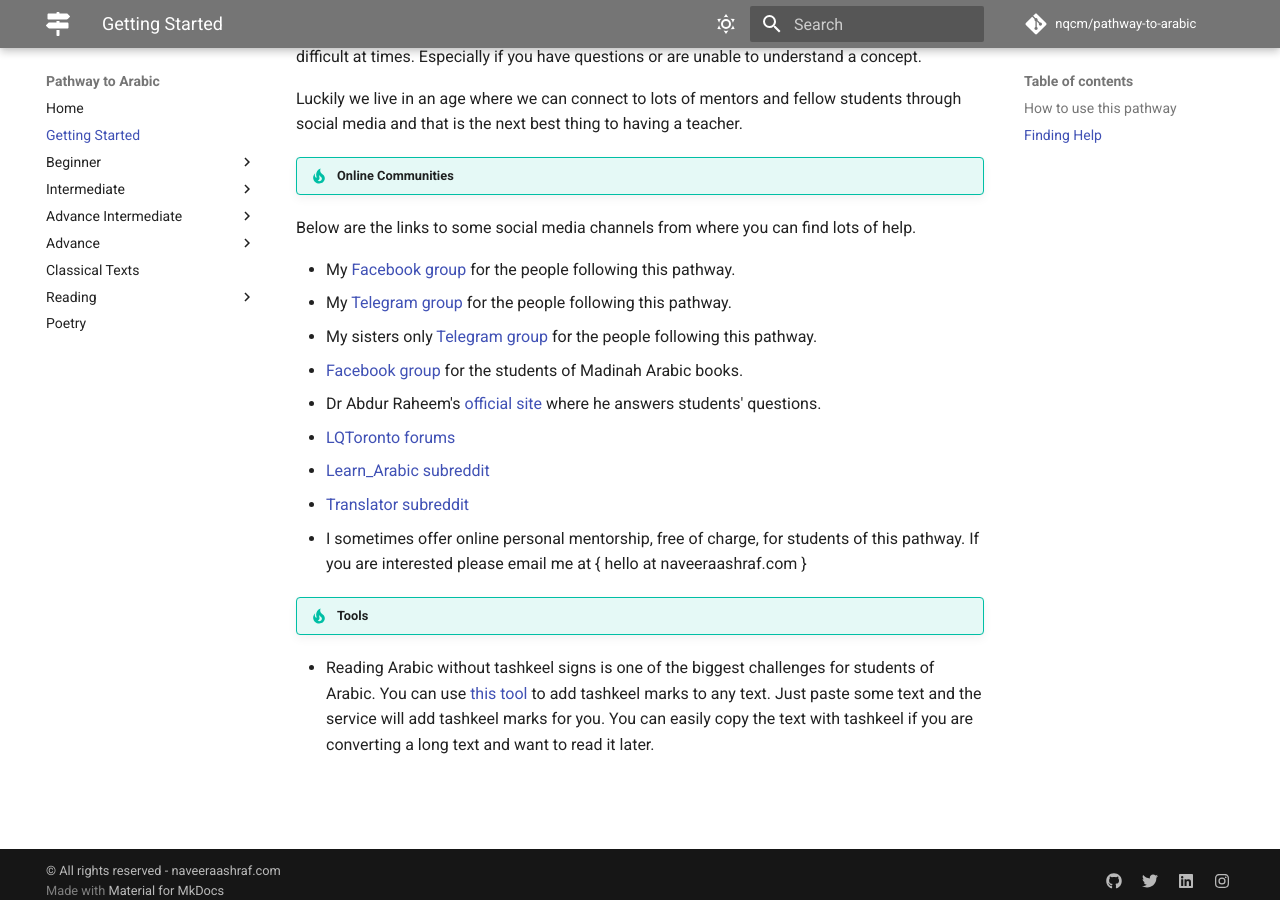
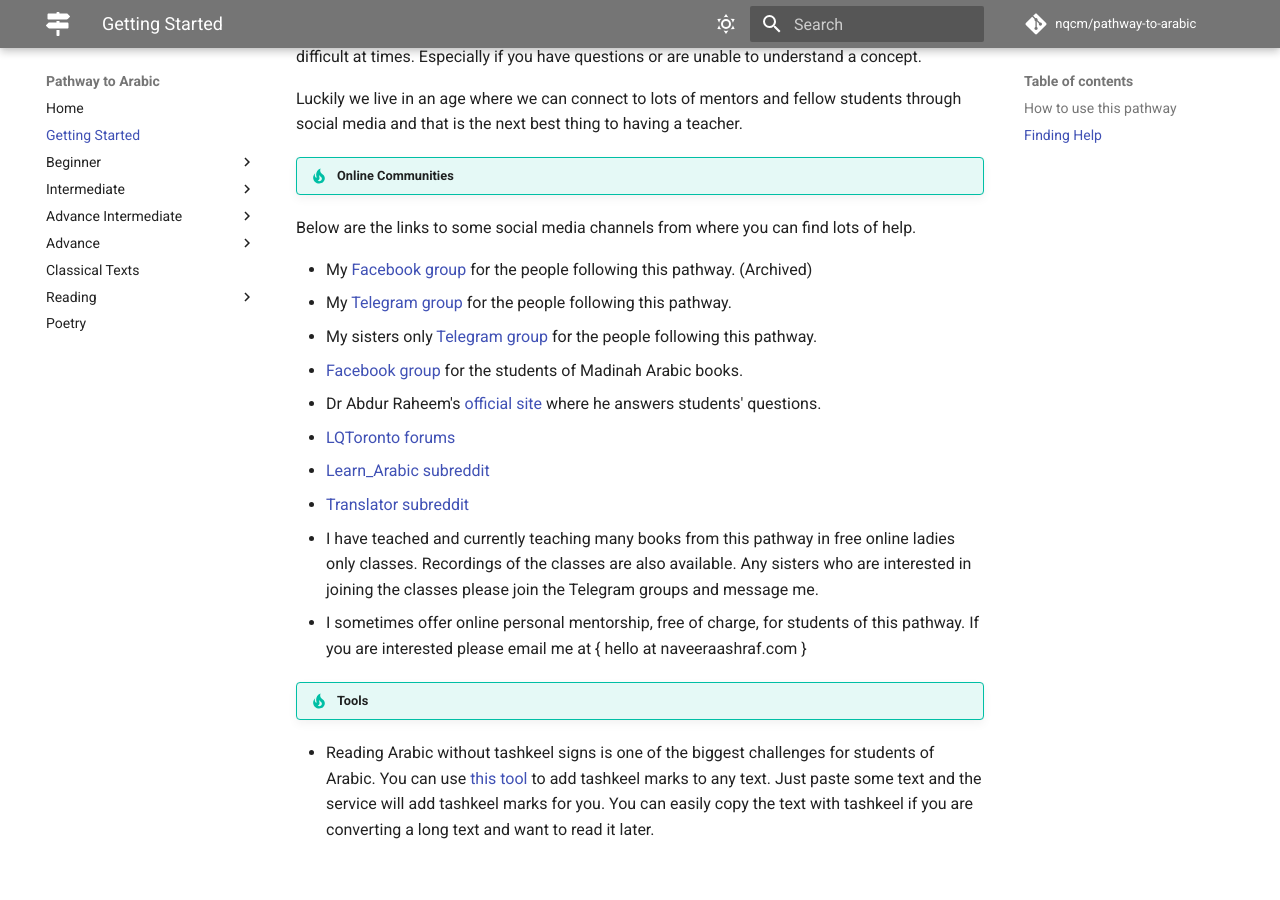
Before and after one commit to nqcm/pathway-to-arabic, an MkDocs documentation site: the page built from docs/getting-started.md, in a window 1280 px wide and 900 px high, scrolled down 644 px. Built offline with MkDocs 1.6.1 and Material for MkDocs 9.7.7, drawn with Linux system fonts in a browser that asks for light colours; comment, search, counter and statistics services are not loaded.

```diff
--- a/docs/getting-started.md
+++ b/docs/getting-started.md
@@ -32,7 +32,7 @@ Luckily we live in an age where we can connect to lots of mentors and fellow stu
 
 Below are the links to some social media channels from where you can find lots of help.
 
-- My [Facebook group](https://www.facebook.com/groups/pathwaytoarabic/){target=\_blank} for the people following this pathway.
+- My [Facebook group](https://www.facebook.com/groups/pathwaytoarabic/){target=\_blank} for the people following this pathway. (Archived)
 - My [Telegram group](https://t.me/pathway_to_arabic){target=\_blank} for the people following this pathway.
 - My sisters only [Telegram group](https://t.me/+vAAsT4s5bD00OGVk){target=\_blank} for the people following this pathway.
 - [Facebook group](https://www.facebook.com/groups/madinabooks/){target=\_blank} for the students of Madinah Arabic books.
@@ -40,6 +40,7 @@ Below are the links to some social media channels from where you can find lots o
 - [LQToronto forums](http://www.lqtoronto.com/forums/){target=\_blank}
 - [Learn_Arabic subreddit](https://www.reddit.com/r/learn_arabic/){target=\_blank}
 - [Translator subreddit](https://www.reddit.com/r/translator/){target=\_blank}
+- I have teached and currently teaching many books from this pathway in free online ladies only classes. Recordings of the classes are also available. Any sisters who are interested in joining the classes please join the Telegram groups and message me.
 - I sometimes offer online personal mentorship, free of charge, for students of this pathway. If you are interested please email me at { hello at naveeraashraf.com }
 
 !!! tip "Tools"
```
Also changed, not shown: docs/beginner/course1.md (+1 -2 lines), docs/beginner/course2.md (+1 -2 lines), docs/beginner/course3.md (+1 -3 lines), docs/reading/iraab-quran-mehrali.md (+2 -0 lines).
